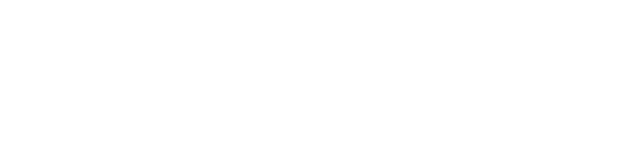
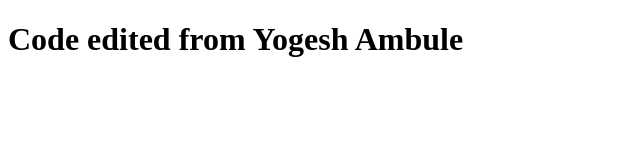
Before and after one commit to beast-rt/demo2, a plain HTML site: page index.html in a window 1280 px wide. Shown: the whole page, without its empty margins (0-640 px from the left). Drawn offline with Linux system fonts and the light colour scheme.

Commit message:
Update index.html

```diff
--- a/index.html
+++ b/index.html
@@ -6,6 +6,6 @@
     <title>Demo 2</title>
 </head>
 <body>
-
+    <h1>Code edited from Yogesh Ambule</h1>
 </body>
 </html>
```
